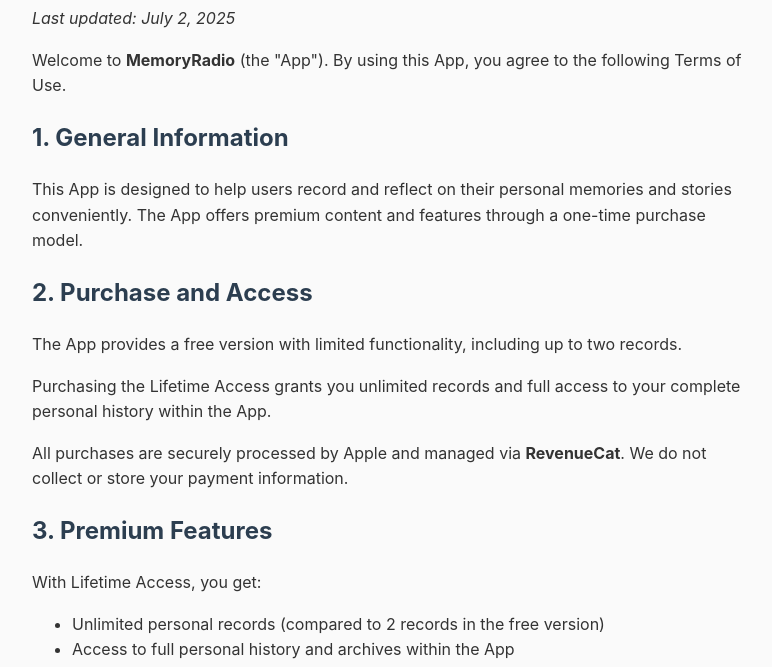
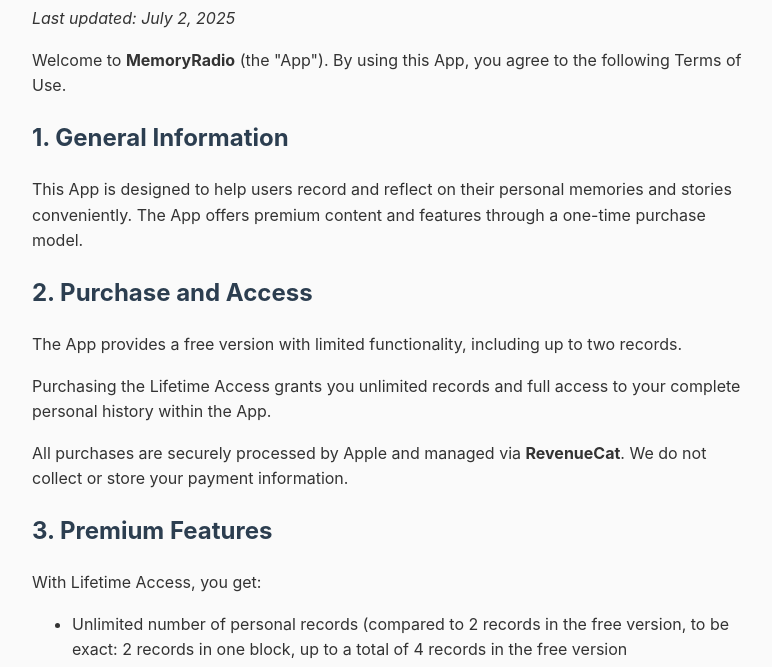
Before and after one commit to fleiron/TermsOfUse.MemoryRadio, a plain HTML site: page index.html in a window 1280 px wide. Shown: the part 108-775 px from the top of the page, without its empty margins (248-1020 px from the left). Drawn offline with Linux system fonts and the light colour scheme.

Commit message:
Update index.html

```diff
--- a/index.html
+++ b/index.html
@@ -40,7 +40,7 @@
   <h2>3. Premium Features</h2>
   <p>With Lifetime Access, you get:</p>
   <ul>
-    <li>Unlimited personal records (compared to 2 records in the free version)</li>
+   <li>Unlimited number of personal records (compared to 2 records in the free version, to be exact: 2 records in one block, up to a total of 4 records in the free version</li>
     <li>Access to full personal history and archives within the App</li>
   </ul>
 
```
